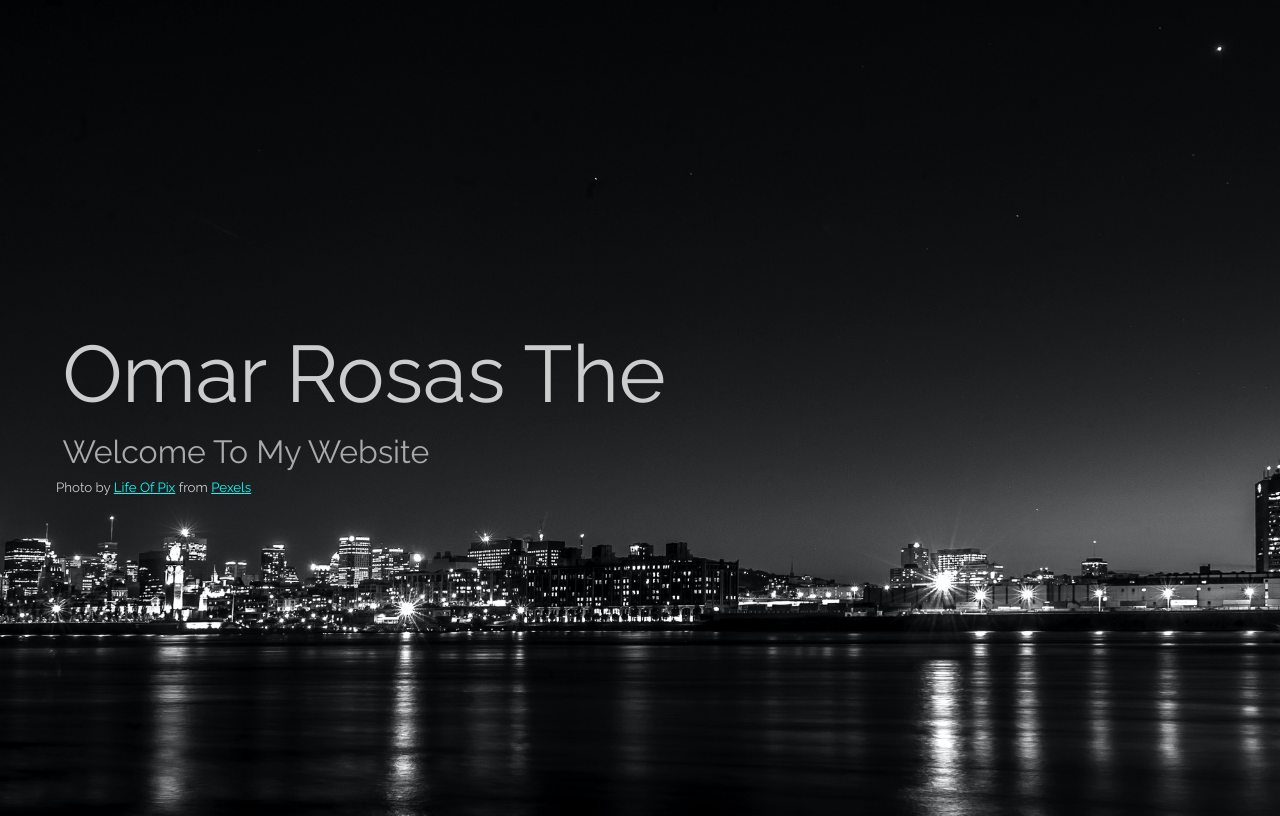
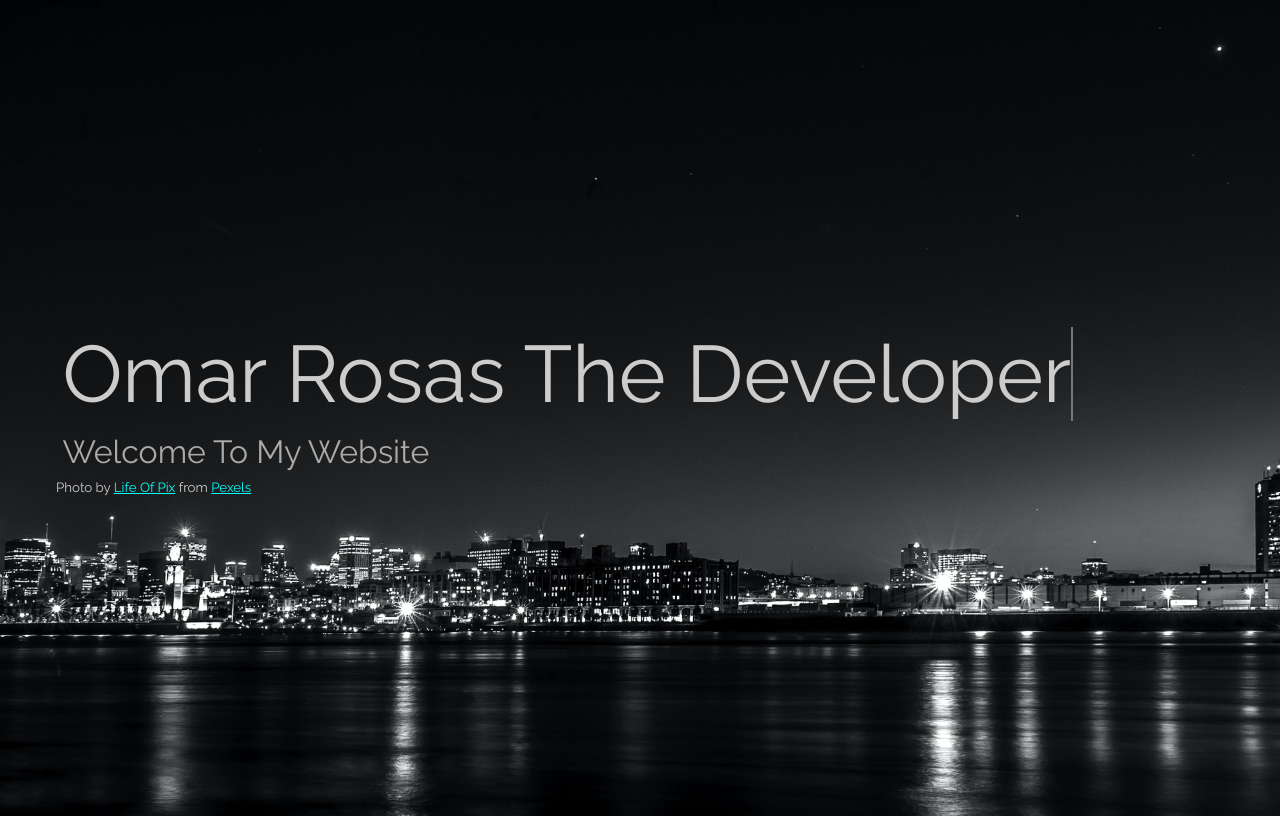
Before and after one commit to orosas/17_Pure_JavaScript_Type_Writer_Effect, a plain HTML site: page index.html in a window 1280 px wide. Drawn offline with Linux system fonts and the light colour scheme.

```diff
--- a/index.html
+++ b/index.html
@@ -9,7 +9,7 @@
 <body>
     <div class="container">
         <h1>Omar Rosas The
-            <span id="txt-type" data-wait="3000" data-words='["Developer","Designer","Creator"]'>
+            <span class="txt-type" data-wait="3000" data-words='["Developer","Designer","Creator", "Cuatro", "Cinco"]'>
             </span>
         </h1>
         <h2>Welcome To My Website</h2>
--- a/main.js
+++ b/main.js
@@ -0,0 +1,78 @@
+const TypeWriter = function(txtElement, words, wait = 3000) {
+    this.txtElement = txtElement;
+    this.words = words;
+    this.txt = '';
+    this.wordIndex = 0;
+    this.wait = parseInt(wait, 10);
+    this.type();
+    this.isDeleting = false;
+}
+
+// Type Method
+TypeWriter.prototype.type = function() {
+    // Current index of word
+    console.log(`wordIndex: ${this.wordIndex}`);
+    console.log(`words.length: ${this.words.length}`);
+
+    // Nota: current indica el número del item del array words
+    //         es un valor que oscila entre 0, 1, 2, n-elementos del array
+    const current = this.wordIndex % this.words.length;
+    console.log(`Current vale: ${current}`);
+
+    // Get Full text of current word
+    // console.log(this.words[current]);
+    const fullTxt = this.words[current]
+
+
+    // Check if deleting
+    if(this.isDeleting){
+        // Remove char
+        this.txt = fullTxt.substring(0, this.txt.length - 1);
+    } else {
+        // Add char
+        // Nota: this.txt se inicializa con '', por lo tanto al inicio this.txt.length = 0
+        // console.log(this.txt.length);
+        this.txt = fullTxt.substring(0, this.txt.length + 1);
+    }
+
+    // Insert txt into element
+    this.txtElement.innerHTML = `<span class="txt">${this.txt}</span>`;
+
+    // Initial Type Speed
+    // Nota: La velocidad al borrar será mayor
+    //         al terminar de escribir una palabra, hará una pausa.
+    let typeSpeed = 300;
+
+    if (this.isDeleting) {
+        typeSpeed /= 2;
+    }
+
+    // If word is complete move to the next word
+
+    if (!this.isDeleting && this.txt === fullTxt) {
+        // Make a pause at the end of each word
+        typeSpeed = this.wait;
+        // Set delete to true
+        this.isDeleting = true;
+    } else if(this.isDeleting && this.txt === ''){
+        this.isDeleting = false;
+        // Move to next word
+        this.wordIndex++;
+        // Pause before start typing
+        typeSpeed = 500;
+    }
+
+    setTimeout(() => this.type(), typeSpeed);
+}
+
+// Init on DOM Load
+document.addEventListener('DOMContentLoaded', init);
+
+// Init App
+function init() {
+    const txtElement = document.querySelector('.txt-type');
+    const words = JSON.parse(txtElement.getAttribute('data-words'));
+    const wait = txtElement.getAttribute('data-wait');
+    // Init TypeWriter
+    new TypeWriter(txtElement, words, wait);
+}
--- a/style.css
+++ b/style.css
@@ -42,6 +42,12 @@ h2 {
     color: #aaa;
 }
 
+/* Efecto de cursor */
+.txt-type > .txt {
+    border-right: 0.15rem solid #777;
+}
+
+
 @media(min-width: 1200px){
     h1 {
         font-size: 5rem;
```
